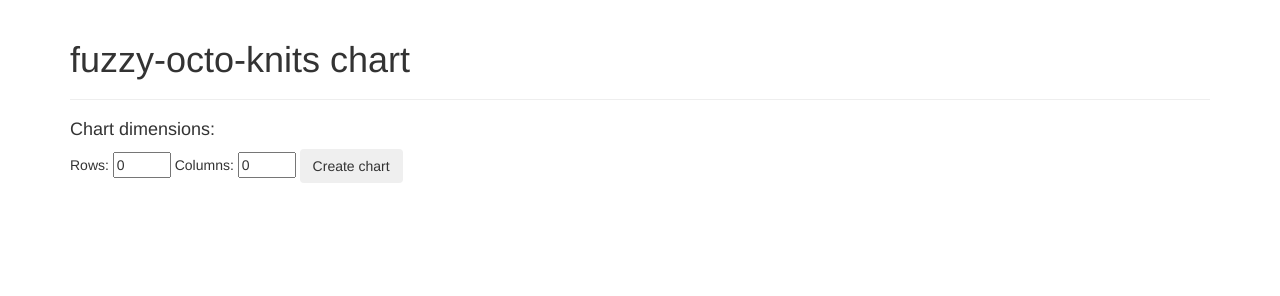
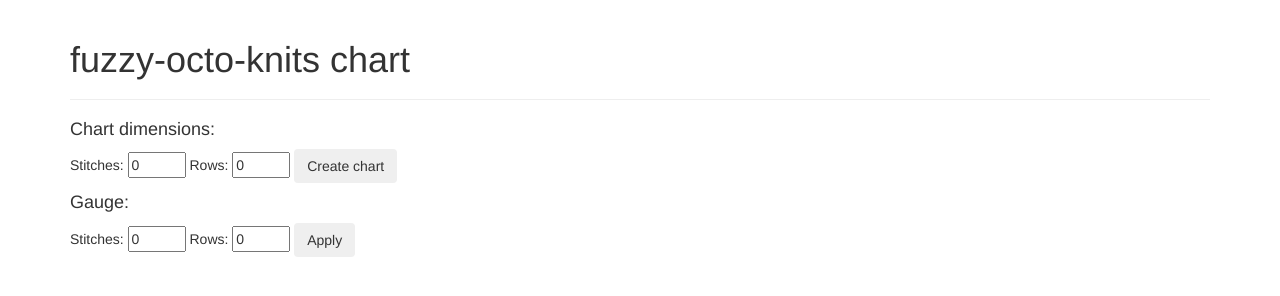
Before and after one commit to zubron/fuzzy-octo-knits, a website: page index.html in a window 1280 px wide. Drawn offline with nearby package versions, Linux system fonts and the light colour scheme.

Commit message:
Change gauge

```diff
--- a/chart.js
+++ b/chart.js
@@ -99,6 +99,8 @@
         var maxChartWidth = 750;
         $scope.rows = 0;
         $scope.columns = 0;
+        $scope.gaugeStitches = 0;
+        $scope.gaugeRows = 0;
         $scope.cells = [];
         $scope.cellHeight = 30;
         $scope.cellWidth = 30;
@@ -151,6 +153,10 @@
             return $scope.cellWidth + 'px';
         };
 
+        $scope.changeGauge = function(stitches, rows) {
+            $scope.cellHeight = $scope.cellWidth * (stitches / rows);
+        };
+
         $scope.chartWidth = function() {
             return maxChartWidth + 'px';
         };
--- a/index.html
+++ b/index.html
@@ -17,11 +17,19 @@
         <div class="chart-dimension-selector">
             <h4>Chart dimensions:</h4>
             <form>
+                Stitches:
+                <input type="number" ng-model="columns" min="0" max="50"/>
                 Rows:
                 <input type="number" ng-model="rows" min="0" max="50"/>
-                Columns:
-                <input type="number" ng-model="columns" min="0" max="50"/>
                 <button type="button" class="btn" ng-click="initChart()" ng-disabled="cells.length !== 0">Create chart</button>
+            </form>
+            <h4>Gauge:</h4>
+            <form>
+                Stitches:
+                <input type="number" ng-model="gaugeStitches" min="0" max="50"/>
+                Rows:
+                <input type="number" ng-model="gaugeRows" min="0" max="50"/>
+                <button type="button" class="btn" ng-click="changeGauge(gaugeStitches, gaugeRows)">Apply</button>
             </form>
         </div>
         <div ng-hide="cells.length === 0">
```
